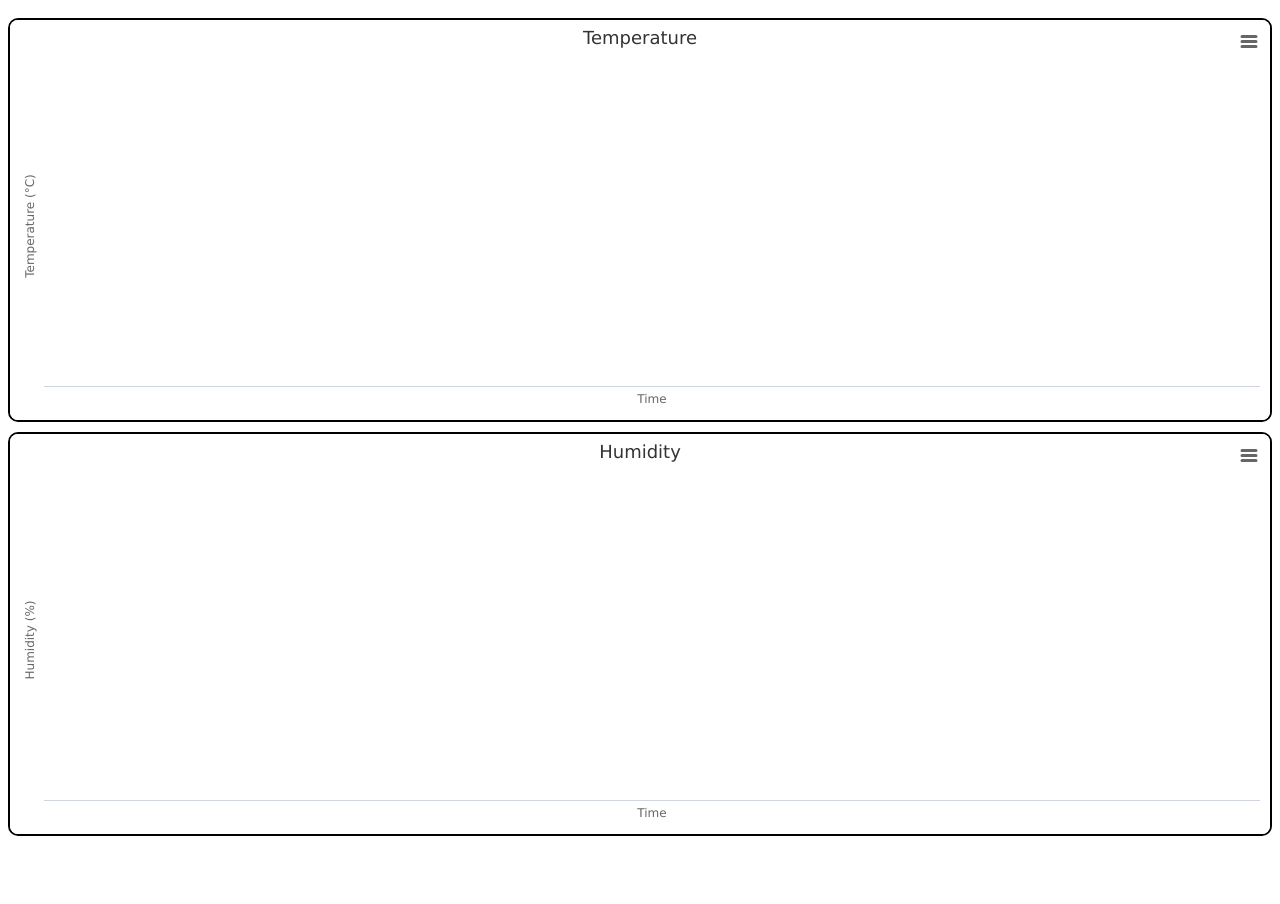
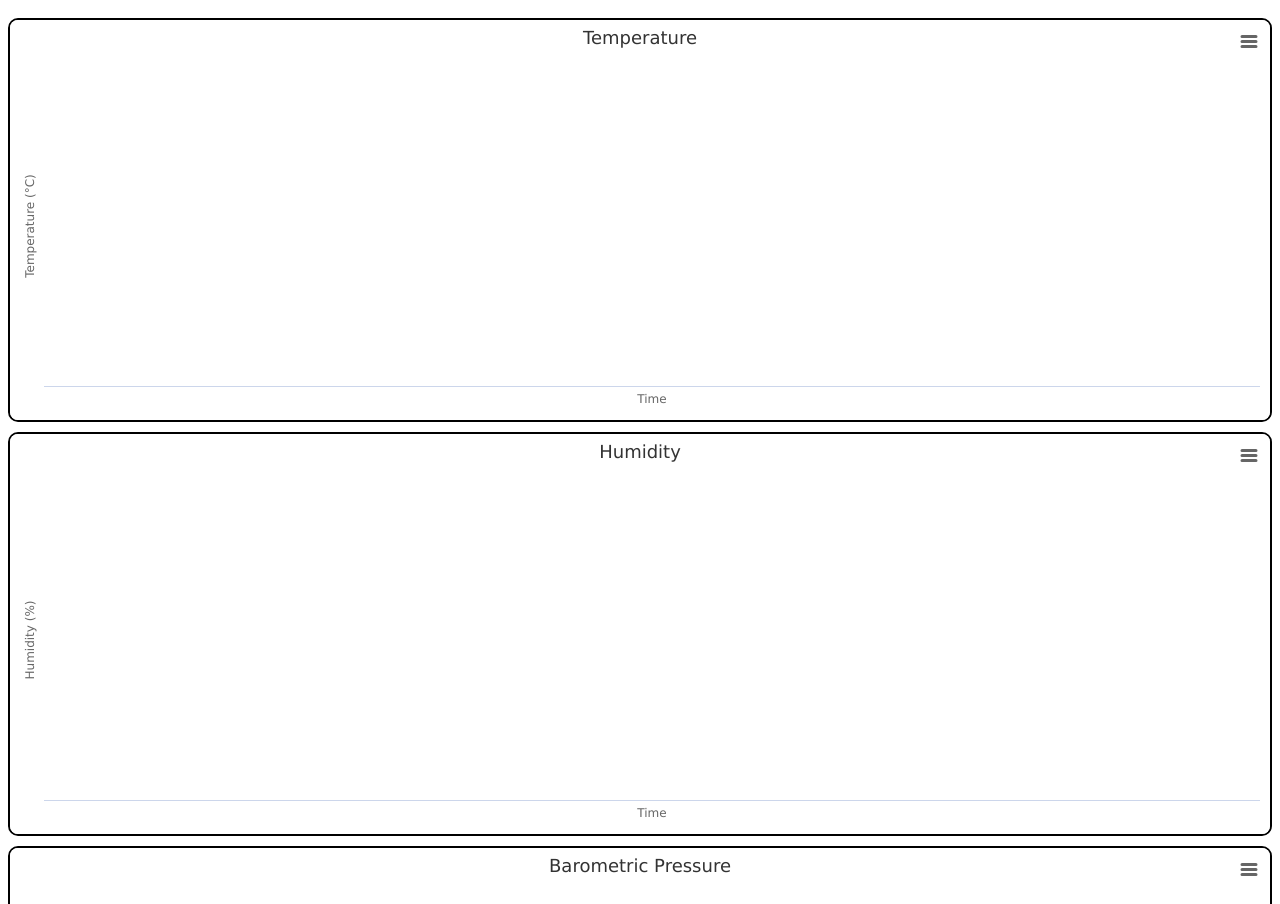
Before and after one commit to rogerblancoc/weather-station, a plain HTML site: page front/index.html in a window 1280 px wide. Shown: the part 48-952 px from the top of the page. Before the commit the page ends 894 px from the top, so only its background shows below. Drawn offline with nearby package versions, Linux system fonts and the light colour scheme; no server answers.

Commit message:
add chart for pressure

```diff
--- a/front/index.html
+++ b/front/index.html
@@ -14,5 +14,6 @@
         <h1>Weather Station</h1>
         <div id="temperature-chart" class="chart"></div>
         <div id="humidity-chart" class="chart"></div>
+        <div id="pressure-chart" class="chart"></div>
     </body>
 </html>
--- a/front/main.js
+++ b/front/main.js
@@ -55,6 +55,30 @@ const humidity_chart = Highcharts.chart('humidity-chart', {
     },
 });
 
+const pressure_chart = Highcharts.chart('pressure-chart', {
+    title: { text: 'Barometric Pressure' },
+    plotOptions: {
+        line: {
+            dataLabels: { enabled: true }
+        },
+    },
+    xAxis: {
+        title: { text: 'Time' },
+        type: 'datetime',
+    },
+    yAxis: {
+        title: { text: 'Barometric Pressure (hPa)' }
+    },
+    series: [{
+        showInLegend: false,
+        name: 'Hectopascals',
+        data: [],
+    }],
+    credits: {
+        enabled: false
+    },
+});
+
 function roundNumber(num, n) {
     return Math.round(num * Math.pow(10, n)) / Math.pow(10, n);
 }
@@ -77,6 +101,10 @@ async function updateCharts() {
             const humidity = roundNumber(data.humidity, 2);
             humidity_chart.series[0].addPoint([timestamp, humidity], animation=true);
         }
+        if(data.pressure) {
+            const pressure = roundNumber(data.pressure, 2);
+            pressure_chart.series[0].addPoint([timestamp, pressure], animation=true);
+        }
     } catch (error) {
         console.error(error);
     }
```
